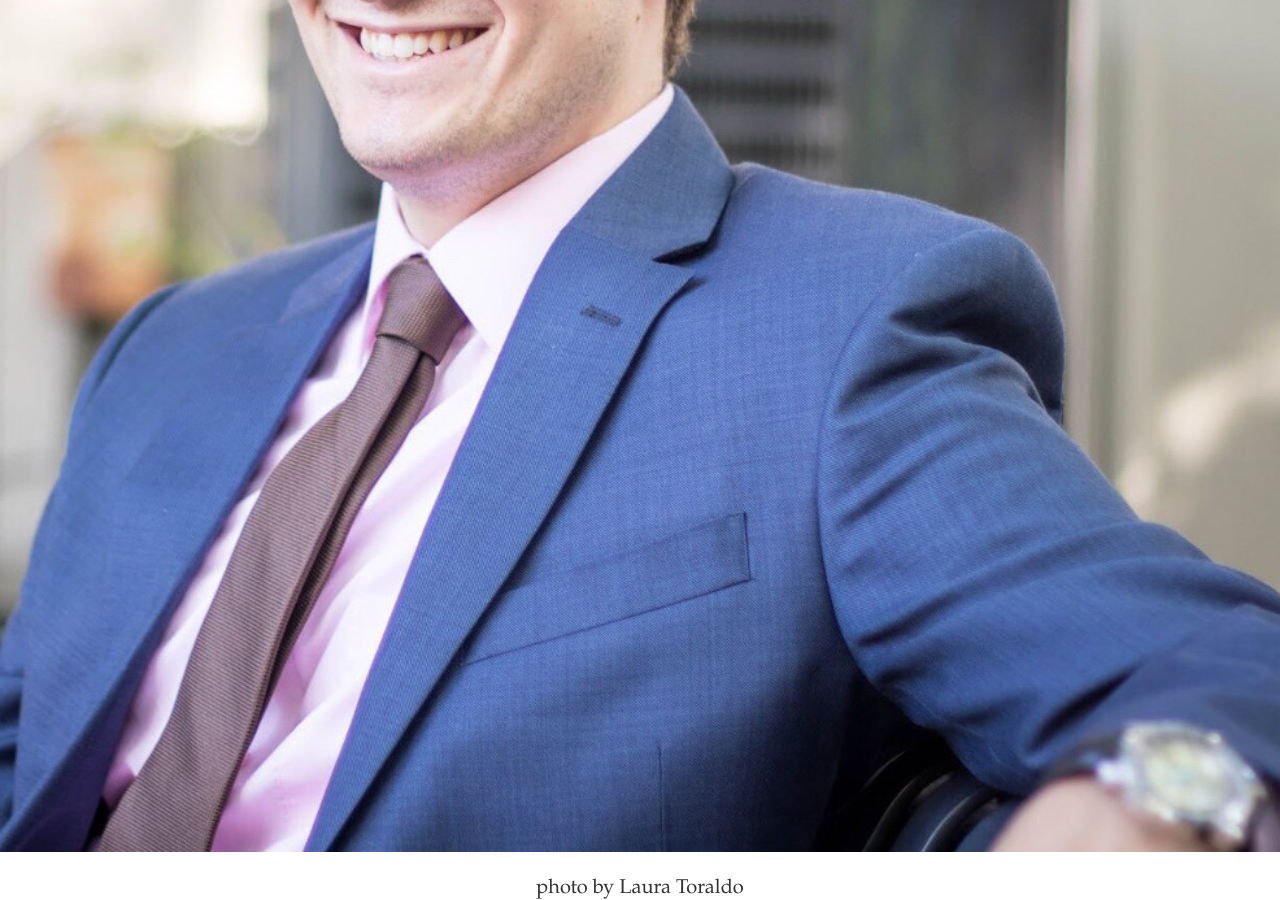
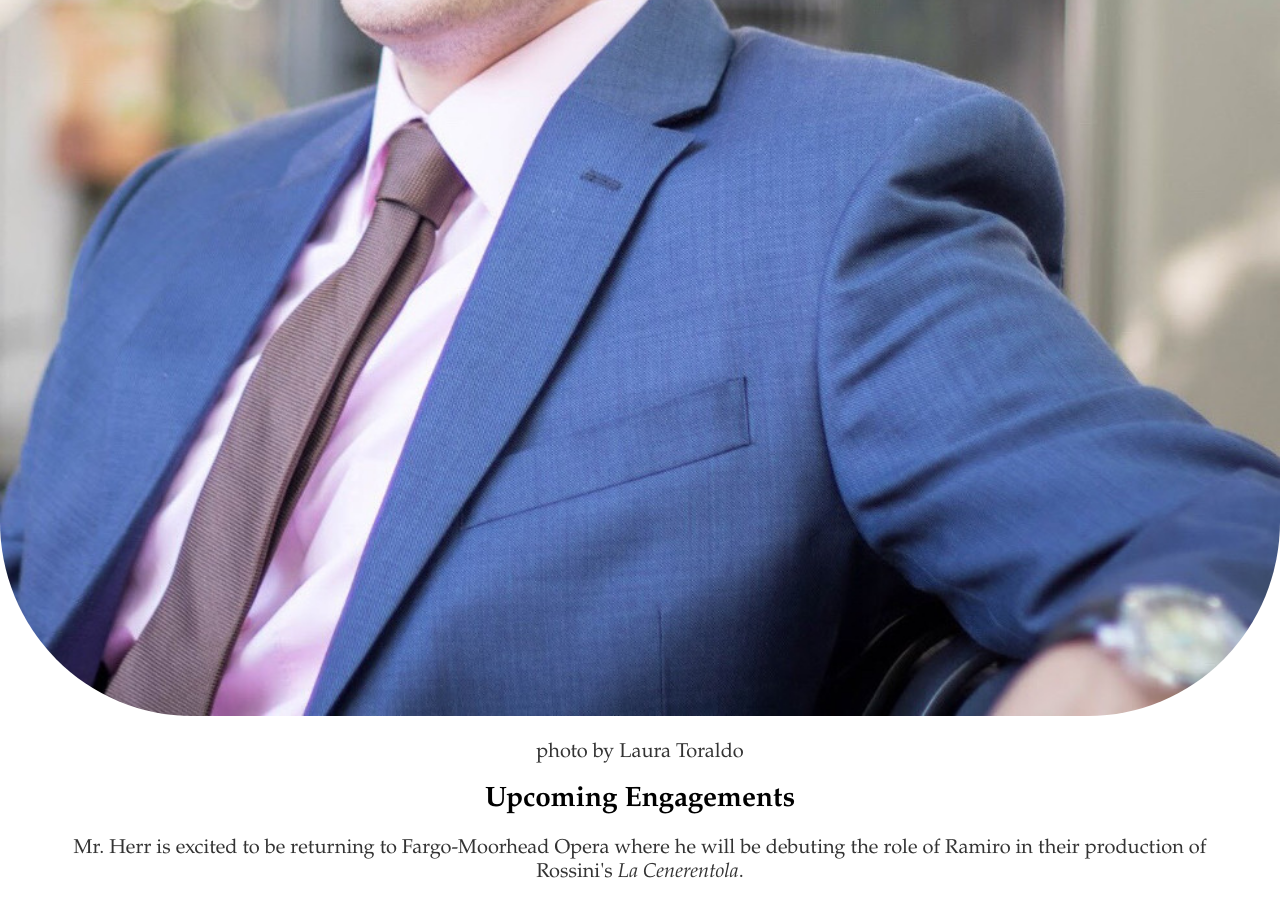
Before and after one commit to leemlb06pmi/leemlb06pmi.github.io, a Jekyll site: the page built from index.html, in a window 1280 px wide and 900 px high, scrolled down 884 px. Built offline with Jekyll 4.4.1, drawn with Linux system fonts in a browser that asks for light colours.

Commit message:
Update index.html

```diff
--- a/index.html
+++ b/index.html
@@ -9,17 +9,18 @@
 		<div class = "column">
 			<h1>Miles Herr, Tenor</h1>
 			<br>
+			<p>
+				<img style="width: 100%; border-radius: 15%;" src="https://leemlb06pmi.github.io/photos/Headshot.jpg" alt="Headshot">
+				<br>
+				photo by Laura Toraldo
+			</p>
+
+		</div>
+		<div class = "column">
 			<blockquote>
 				<h1 style="font-size:1.75em;">Upcoming Engagements</h1>
 				<p style="text-align:center;">Mr. Herr is excited to be returning to Fargo-Moorhead Opera where he will be debuting the role of Ramiro in their production of Rossini's <em> La Cenerentola</em>.</p>
 			</blockquote>
 		</div>
-		<div class = "column">
-			<p>
-				<img style="width: 100%;" src="https://leemlb06pmi.github.io/photos/Headshot.jpg" alt="Headshot">
-				<br>
-				photo by Laura Toraldo
-			</p>
-		</div>
 	</div>
 </div><!-- /.blurb -->
```
